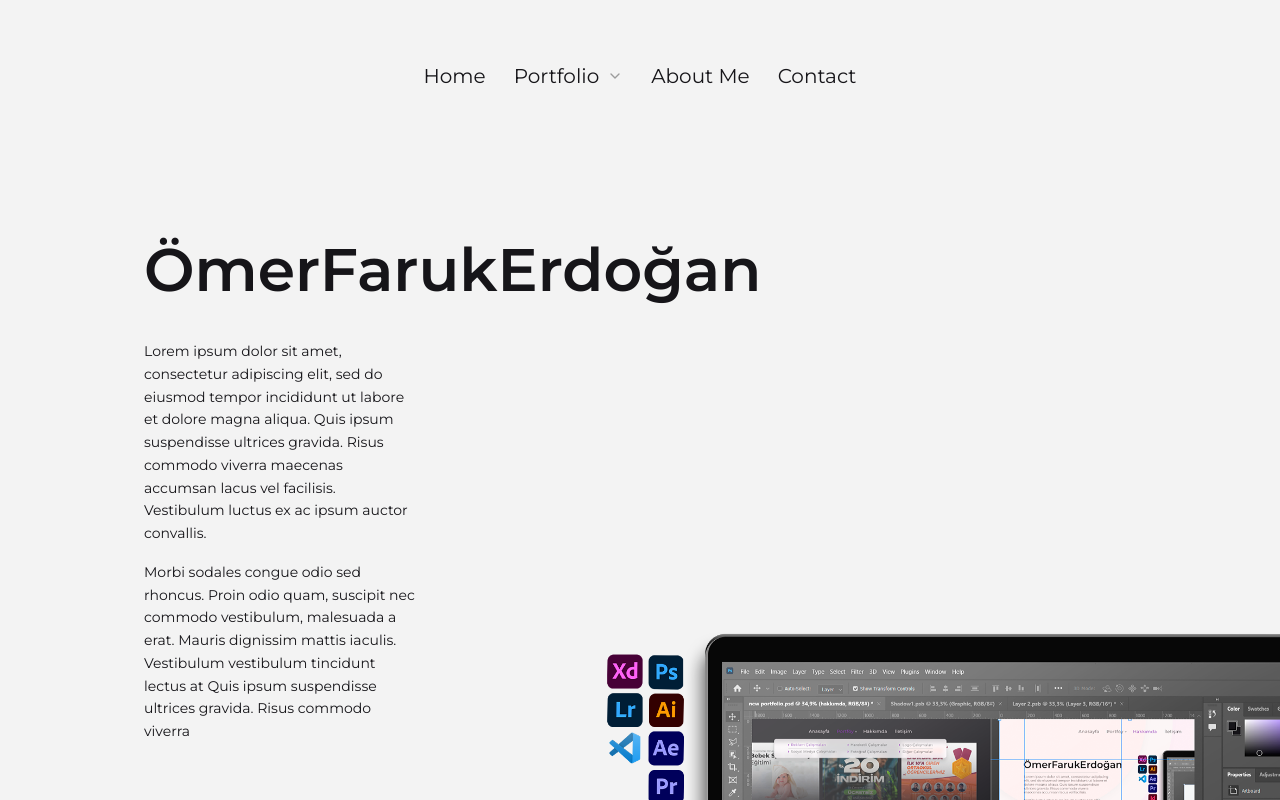
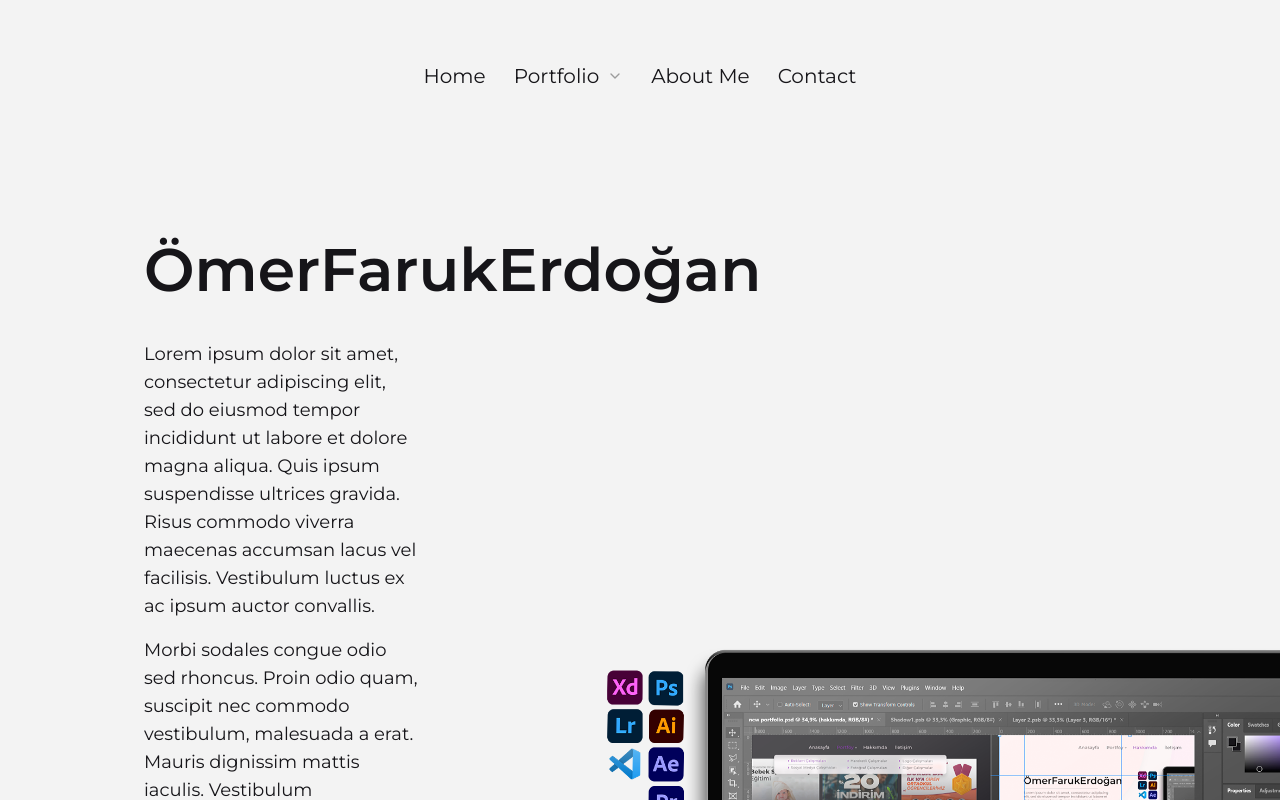
Before and after one commit to ofemate/Portfolio-NEW, a Next.js app: page /about in a window 1280 px wide. Shown: the top 800 px of the page. Built offline with nearby package versions, Linux system fonts and the light colour scheme.

Commit message:
about responsive changes

```diff
--- a/app/about/page.tsx
+++ b/app/about/page.tsx
@@ -6,20 +6,20 @@ type Props = {};
 
 const AboutPage = (props: Props) => {
   return (
-    <div className="flex flex-col h-full relative overflow-x-hidden">
+    <div className="flex flex-col flex-1 h-full relative overflow-x-hidden">
       <div className="flex flex:col flex-1 lg:pl-36 lg:py-36 p-10">
         <div className="lg:w-1/4 w-full">
           <h1 className="text-[#161519] text-3xl lg:text-6xl font-semibold mb-4 lg:mb-10">
             ÖmerFarukErdoğan
           </h1>
-          <p className="text-[#161519] mb-4 leading-relaxed text-sm lg:text-normal">
+          <p className="text-[#161519] mb-4 leading-relaxed text-sm lg:text-lg">
             Lorem ipsum dolor sit amet, consectetur adipiscing elit, sed do
             eiusmod tempor incididunt ut labore et dolore magna aliqua. Quis
             ipsum suspendisse ultrices gravida. Risus commodo viverra maecenas
             accumsan lacus vel facilisis. Vestibulum luctus ex ac ipsum auctor
             convallis.
           </p>
-          <p className="text-[#161519] leading-relaxed text-sm lg:text-normal">
+          <p className="text-[#161519] leading-relaxed text-sm lg:text-lg">
             Morbi sodales congue odio sed rhoncus. Proin odio quam, suscipit nec
             commodo vestibulum, malesuada a erat. Mauris dignissim mattis
             iaculis. Vestibulum vestibulum tincidunt lectus at Quis ipsum
@@ -31,7 +31,7 @@ const AboutPage = (props: Props) => {
           width={2200}
           height={1100}
           alt="pc camera"
-          className="absolute right-[-15%] md:bottom-[20%] bottom-[38%] w-[80%] md:w-[100%] object-contain"
+          className="absolute right-[-15%] bottom-[38%] md:bottom-[25%] lg:bottom-[28%] 3xl:bottom-[5%]  w-[80%] md:w-[100%] object-contain"
         />
       </div>
       <AboutSkills />
--- a/app/globals.css
+++ b/app/globals.css
@@ -83,7 +83,7 @@ body {
 }
 
 main {
-  @apply flex-1;
+  @apply flex-1 flex flex-col;
 }
 
 .shadowImg {
--- a/components/Header.tsx
+++ b/components/Header.tsx
@@ -64,7 +64,6 @@ const components: { title: string; href: string; description: string }[] = [
 
 const Header = (props: Props) => {
   const pathname = usePathname();
-  console.log(pathname);
 
   return (
     <header
--- a/tailwind.config.js
+++ b/tailwind.config.js
@@ -2,17 +2,18 @@
 module.exports = {
   darkMode: ["class"],
   content: [
-    './pages/**/*.{ts,tsx}',
-    './components/**/*.{ts,tsx}',
-    './app/**/*.{ts,tsx}',
-    './src/**/*.{ts,tsx}',
-	],
+    "./pages/**/*.{ts,tsx}",
+    "./components/**/*.{ts,tsx}",
+    "./app/**/*.{ts,tsx}",
+    "./src/**/*.{ts,tsx}",
+  ],
   theme: {
     container: {
       center: true,
       padding: "2rem",
       screens: {
         "2xl": "1400px",
+        "3xl": "1960px",
       },
     },
     extend: {
@@ -70,7 +71,10 @@ module.exports = {
         "accordion-down": "accordion-down 0.2s ease-out",
         "accordion-up": "accordion-up 0.2s ease-out",
       },
+      screens: {
+        "3xl": "1960px",
+      },
     },
   },
   plugins: [require("tailwindcss-animate")],
-}
+};
```
